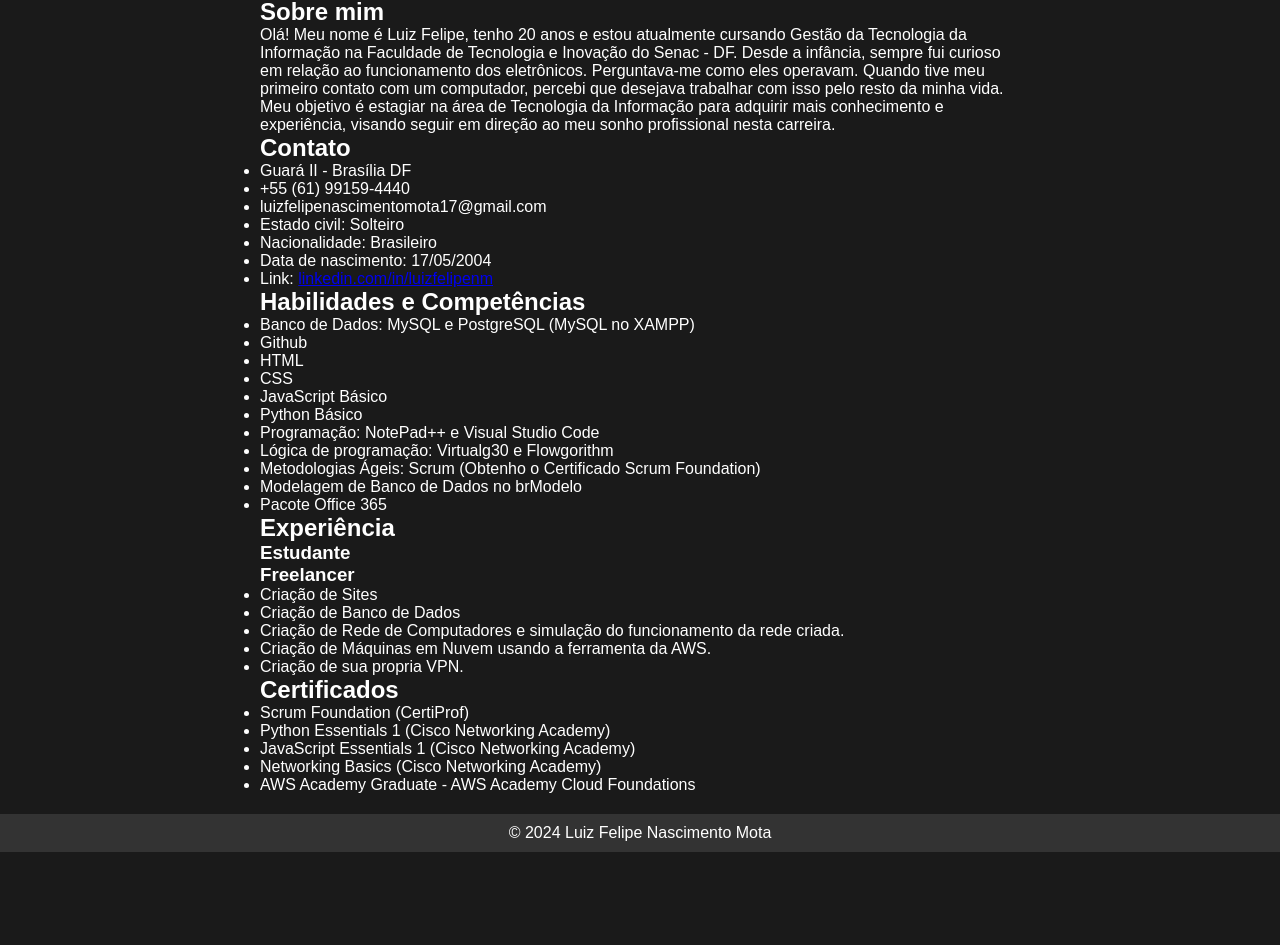
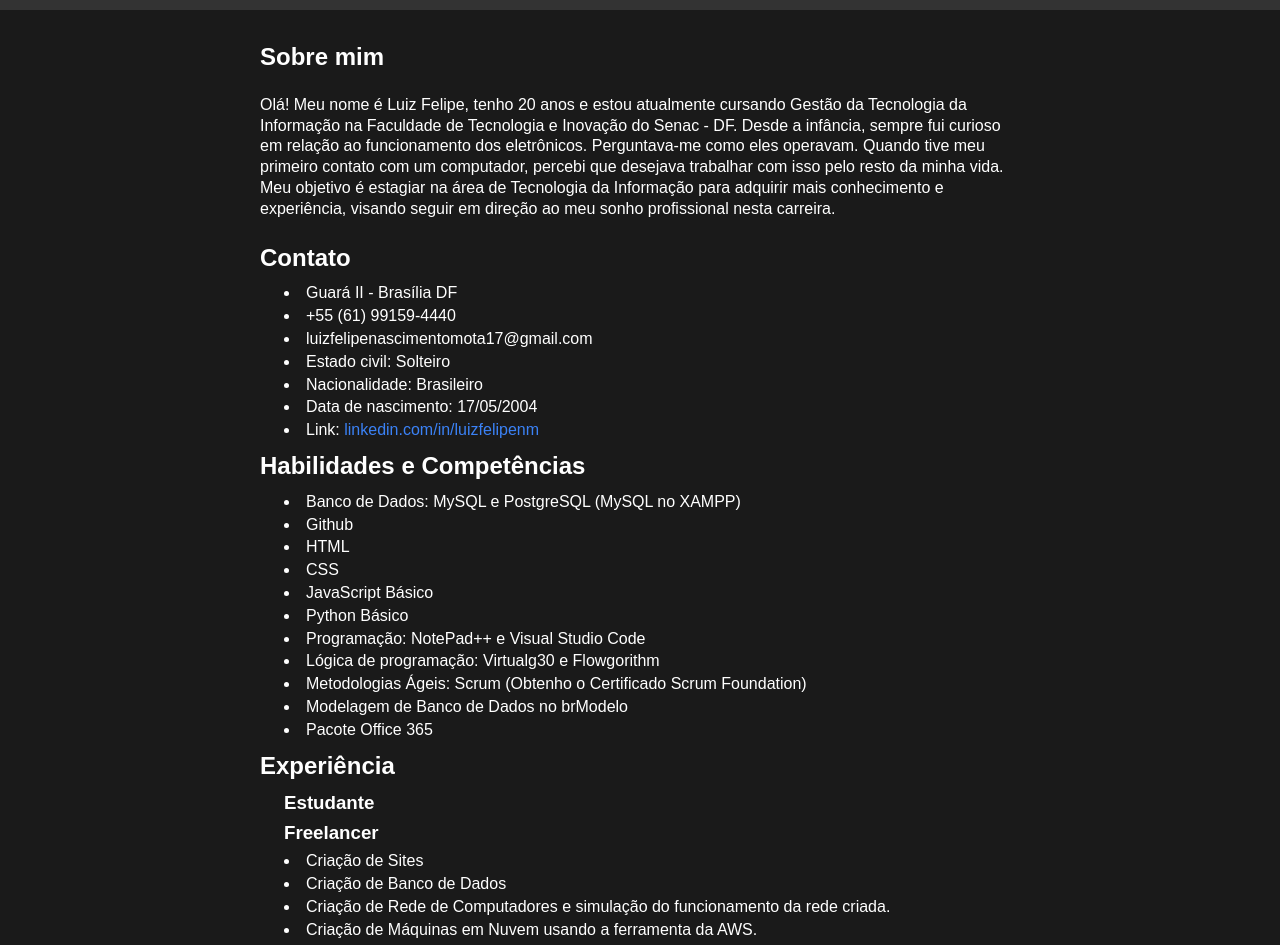
Before and after one commit to luizfelipenm/portifolio2024, a plain HTML site: page index.html in a window 1280 px wide. Shown: the part 249-1194 px from the top of the page. Before the commit the page ends 1101 px from the top, so only its background shows below. Drawn offline with Linux system fonts and the light colour scheme.

Commit message:
adição de estilos e pequenas correçoes

```diff
--- a/assets/styles.css
+++ b/assets/styles.css
@@ -1,3 +1,4 @@
+/* Resetar estilos padrão */
 * {
   box-sizing: border-box;
   margin: 0;
@@ -21,14 +22,18 @@ header {
   text-align: center;
 }
 
-h1 {
-  margin: 0;
+h2 {
+  margin: .8rem 0;
+}
+
+h3 {
+  margin: .5rem 0;
 }
 
 /* Estilos da foto */
 .profile-photo {
   display: block;
-  margin: 0 auto;
+  margin: 1rem auto;
   border-radius: 50%;
   width: 150px;
   /* Ajuste o tamanho da foto conforme necessário */
@@ -44,10 +49,36 @@ h1 {
   padding: 20px;
 }
 
+p {
+  line-height: 1.3;
+  margin-block: 1.5rem;
+}
+
+ul {
+  /* Adicionar padding no eixo X */
+  padding-left: 1.5rem;
+  padding-right: 1.5rem;
+}
+
+ul li {
+  list-style-position: inside;
+  margin-bottom: 0.3rem;
+}
+
+a {
+  text-decoration: none;
+  color: #3b82f6;
+}
+
+a:hover {
+  text-decoration: underline;
+}
+
 /* Estilos do rodapé */
 footer {
+  /* Cor de fundo do rodapé */
   background-color: #333;
-  /* Cor de fundo do rodapé */
-  padding: 10px;
+  color: #d4d4d4;
+  padding: 1.3rem;
   text-align: center;
 }
--- a/index.html
+++ b/index.html
@@ -11,8 +11,8 @@
 
 <body>
   <header>
+    <img src="./assets/img/luizfelipenm.png" alt="Foto de Luiz Felipe" class="profile-photo">
     <h1>Luiz Felipe Nascimento Mota</h1>
-    <img src="./assets/img/luizfelipenm.png" alt="Foto de Luiz Felipe" class="profile-photo">
   </header>
   <div class="container">
     <h2>Sobre mim</h2>
@@ -26,14 +26,12 @@
     <h2>Contato</h2>
     <ul>
       <li>Guará II - Brasília DF</li>
-      <li> +55 (61) 99159-4440</li>
+      <li>+55 (61) 99159-4440</li>
       <li>luizfelipenascimentomota17@gmail.com</li>
       <li>Estado civil: Solteiro</li>
       <li>Nacionalidade: Brasileiro</li>
       <li>Data de nascimento: 17/05/2004</li>
-      <li>
-        Link: <a href="https://www.linkedin.com/in/luizfelipenm/" target="_blank">linkedin.com/in/luizfelipenm</a>
-      </li>
+      <li>Link: <a href="https://www.linkedin.com/in/luizfelipenm/" target="_blank">linkedin.com/in/luizfelipenm</a></li>
     </ul>
     <h2>Habilidades e Competências</h2>
     <ul>
```
